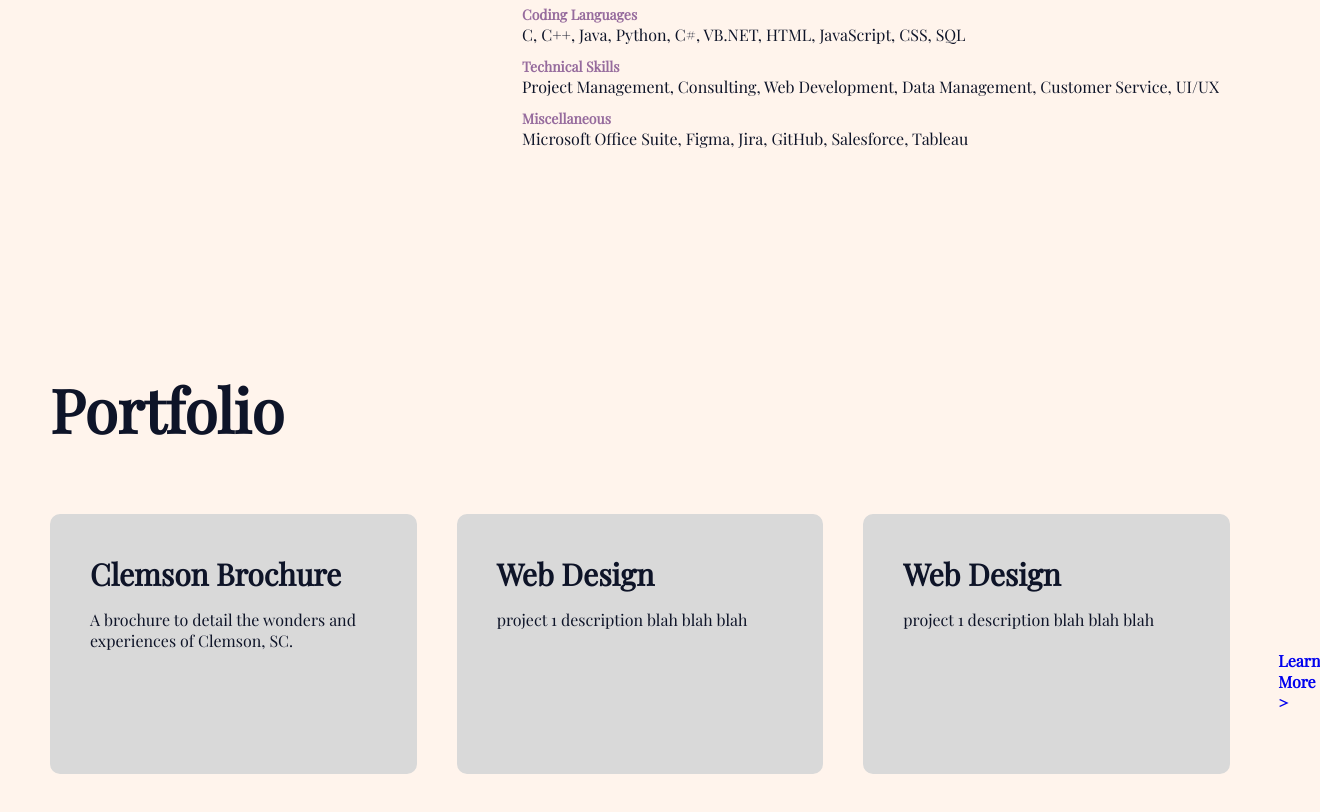
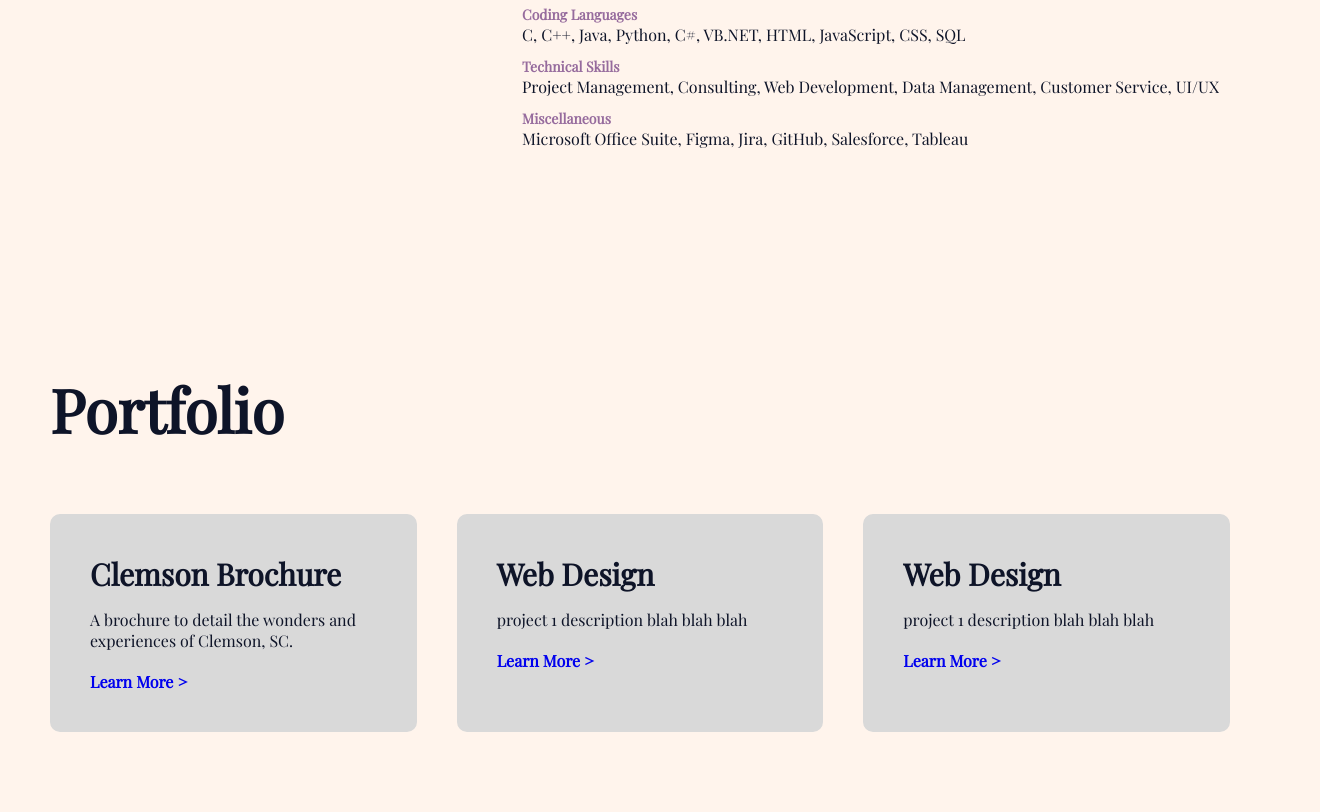
Before and after one commit to OliviaPapotto/OliviaPapotto.github.io, a plain HTML site: page index.html in a window 1280 px wide. Shown: the part 1595-2407 px from the top of the page, 1320 px wide, since content can reach past the window. Drawn offline with nearby package versions, Linux system fonts and the light colour scheme; a web font is replaced by a local one.

Commit message:
Update style.css

```diff
--- a/style.css
+++ b/style.css
@@ -204,7 +204,6 @@ nav ul li a:hover::after{
     margin-top: 20px;
     display: inline-block;
     font-weight: bold;
-    padding-left: 375px;
 }
 
 .brochure:hover{
```
